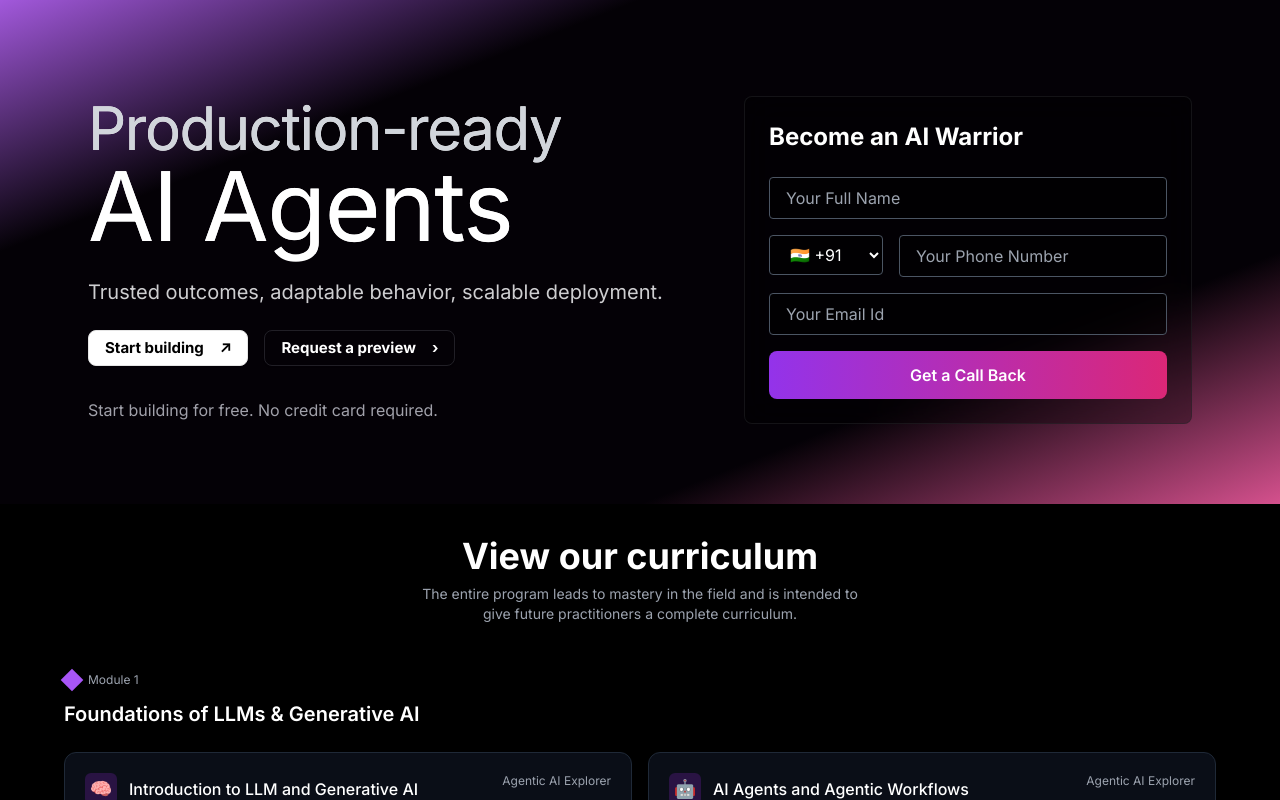
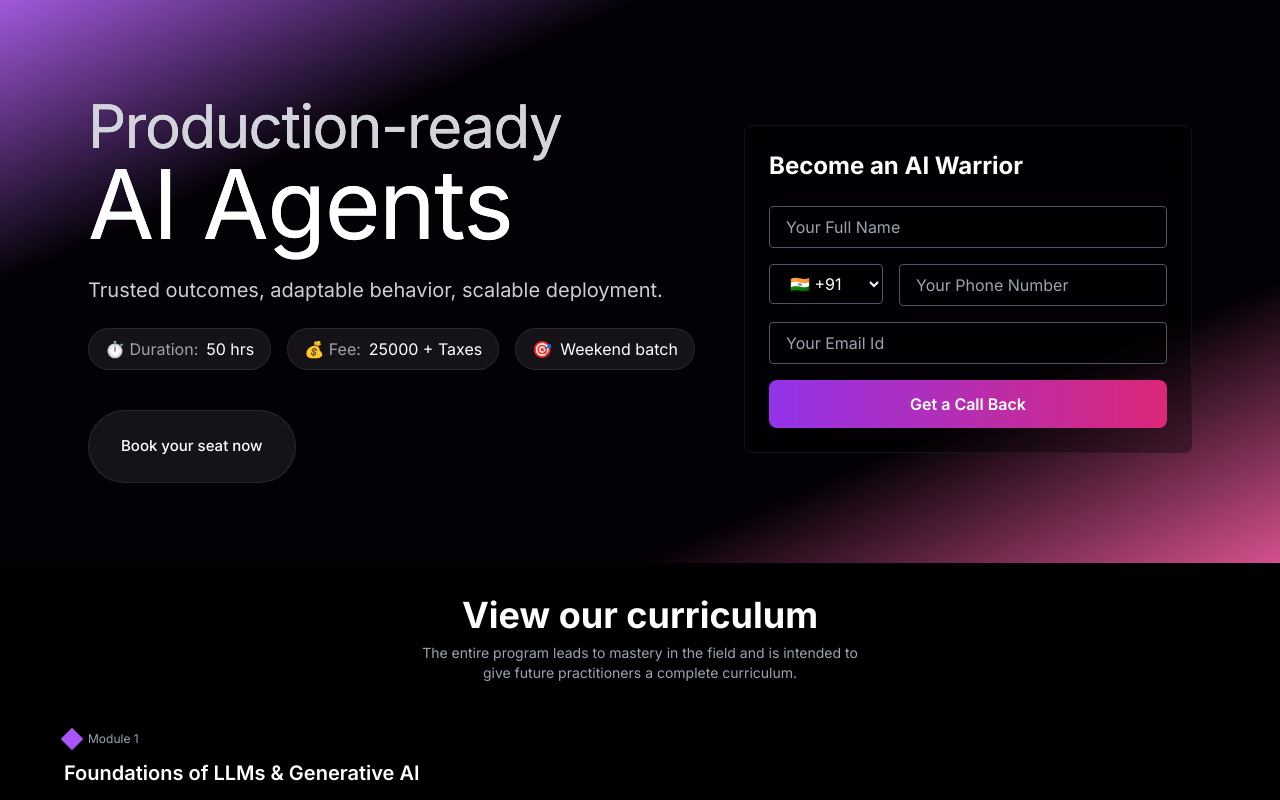
Before and after one commit to LWintern/the-agentic-ai, a Next.js app: page /agenticaiautonomoussystems in a window 1280 px wide. Shown: the top 800 px of the page. Built offline with nearby package versions, Linux system fonts and the light colour scheme.

Commit message:
Add payment link in new agentic ai page

```diff
--- a/src/components/advancedagenticai/CoursePage/Hero.tsx
+++ b/src/components/advancedagenticai/CoursePage/Hero.tsx
@@ -60,34 +60,41 @@ const HeroSection: React.FC = () => {
               Trusted outcomes, adaptable behavior, scalable deployment.
             </p>
 
+            <div className="flex flex-col sm:flex-row gap-3 md:gap-4 mb-8 md:mb-10">
+          <div className="px-4 py-2 rounded-full bg-zinc-800/50 border border-zinc-700/50 text-sm md:text-base">
+            <span className="text-zinc-400">⏱️ Duration:</span>
+            <span className="ml-2 text-white">45 hrs</span>
+          </div>
+
+          <div className="px-4 py-2 rounded-full bg-zinc-800/50 border border-zinc-700/50 text-sm md:text-base">
+            <span className="text-zinc-400">💰 Fee:</span>
+            <span className="ml-2 text-white">50000 + Taxes</span>
+          </div>
+
+          <div className="px-4 py-2 rounded-full bg-zinc-800/50 border border-zinc-700/50 text-sm md:text-base">
+            <span className="text-zinc-400">🎯</span>
+            <span className="ml-2 text-white">Weekend batch</span>
+          </div>
+        </div>
+
+
             {/* CTA Buttons */}
-            <div className="flex flex-wrap gap-4 mb-8">
+             {/* CTA Button */}
+        <a href="https://rzp.io/rzp/2SOJBNi" target="_blank" rel="noopener noreferrer" className="block w-full sm:w-auto">
           <Button
             variant="outline"
-                className="rounded-lg px-4 py-4  text-[15px] font-bold
-                bg-white hover:bg-gray/90
-                text-black hover:text-black/90
-                transition-all duration-200"
-              >
-                Start building <span className="ml-2">↗</span>
-              </Button>
-
-              <Button
-                variant="outline"
-                className="rounded-lg px-4 py-4 text-[15px] font-bold
-                bg-transparent hover:bg-zinc-700/50
+            className="w-full sm:w-auto rounded-full px-6 md:px-8 py-5 md:py-6 h-auto text-[14px] md:text-[15px] font-medium
+            bg-zinc-800/50 hover:bg-zinc-700/50
             border-zinc-700/50 hover:border-zinc-600/50
             text-white hover:text-white/90
             transition-all duration-200"
           >
-               Request a preview <span className="ml-2">›</span>
+            Book your seat now
           </Button>
-            </div>
+        </a>
 
             {/* Additional info */}
-            <p className="text-zinc-400">
-              Start building for free. No credit card required.
-            </p>
+
           </div>
 
           {/* Right side - Form */}
--- a/src/components/agenticaiautonomoussystems/CoursePage/Hero.tsx
+++ b/src/components/agenticaiautonomoussystems/CoursePage/Hero.tsx
@@ -60,34 +60,41 @@ const HeroSection: React.FC = () => {
               Trusted outcomes, adaptable behavior, scalable deployment.
             </p>
 
+
+                      <div className="flex flex-col sm:flex-row gap-3 md:gap-4 mb-8 md:mb-10">
+                    <div className="px-4 py-2 rounded-full bg-zinc-800/50 border border-zinc-700/50 text-sm md:text-base">
+                      <span className="text-zinc-400">⏱️ Duration:</span>
+                      <span className="ml-2 text-white">50 hrs</span>
+                    </div>
+
+                    <div className="px-4 py-2 rounded-full bg-zinc-800/50 border border-zinc-700/50 text-sm md:text-base">
+                      <span className="text-zinc-400">💰 Fee:</span>
+                      <span className="ml-2 text-white">25000 + Taxes</span>
+                    </div>
+
+                    <div className="px-4 py-2 rounded-full bg-zinc-800/50 border border-zinc-700/50 text-sm md:text-base">
+                      <span className="text-zinc-400">🎯</span>
+                      <span className="ml-2 text-white">Weekend batch</span>
+                    </div>
+                  </div>
+
+
                       {/* CTA Buttons */}
-            <div className="flex flex-wrap gap-4 mb-8">
+                       {/* CTA Button */}
+                  <a href="https://rzp.io/rzp/6a3oxdP" target="_blank" rel="noopener noreferrer" className="block w-full sm:w-auto">
                     <Button
                       variant="outline"
-                className="rounded-lg px-4 py-4  text-[15px] font-bold
-                bg-white hover:bg-gray/90
-                text-black hover:text-black/90
-                transition-all duration-200"
-              >
-                Start building <span className="ml-2">↗</span>
-              </Button>
-
-              <Button
-                variant="outline"
-                className="rounded-lg px-4 py-4 text-[15px] font-bold
-                bg-transparent hover:bg-zinc-700/50
+                      className="w-full sm:w-auto rounded-full px-6 md:px-8 py-5 md:py-6 h-auto text-[14px] md:text-[15px] font-medium
+                      bg-zinc-800/50 hover:bg-zinc-700/50
                       border-zinc-700/50 hover:border-zinc-600/50
                       text-white hover:text-white/90
                       transition-all duration-200"
                     >
-               Request a preview <span className="ml-2">›</span>
+                      Book your seat now
                     </Button>
-            </div>
+                  </a>
 
-            {/* Additional info */}
-            <p className="text-zinc-400">
-              Start building for free. No credit card required.
-            </p>
+
           </div>
 
           {/* Right side - Form */}
```
Lines whose indentation alone changed are shown as unchanged.
